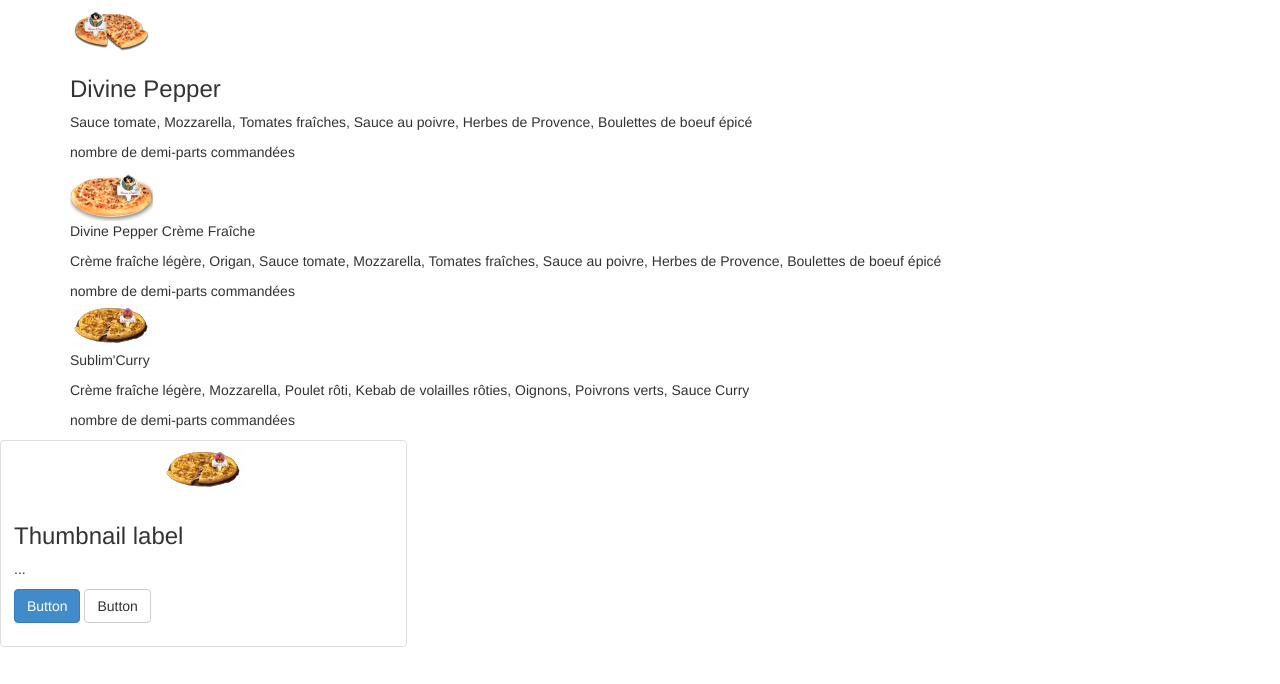
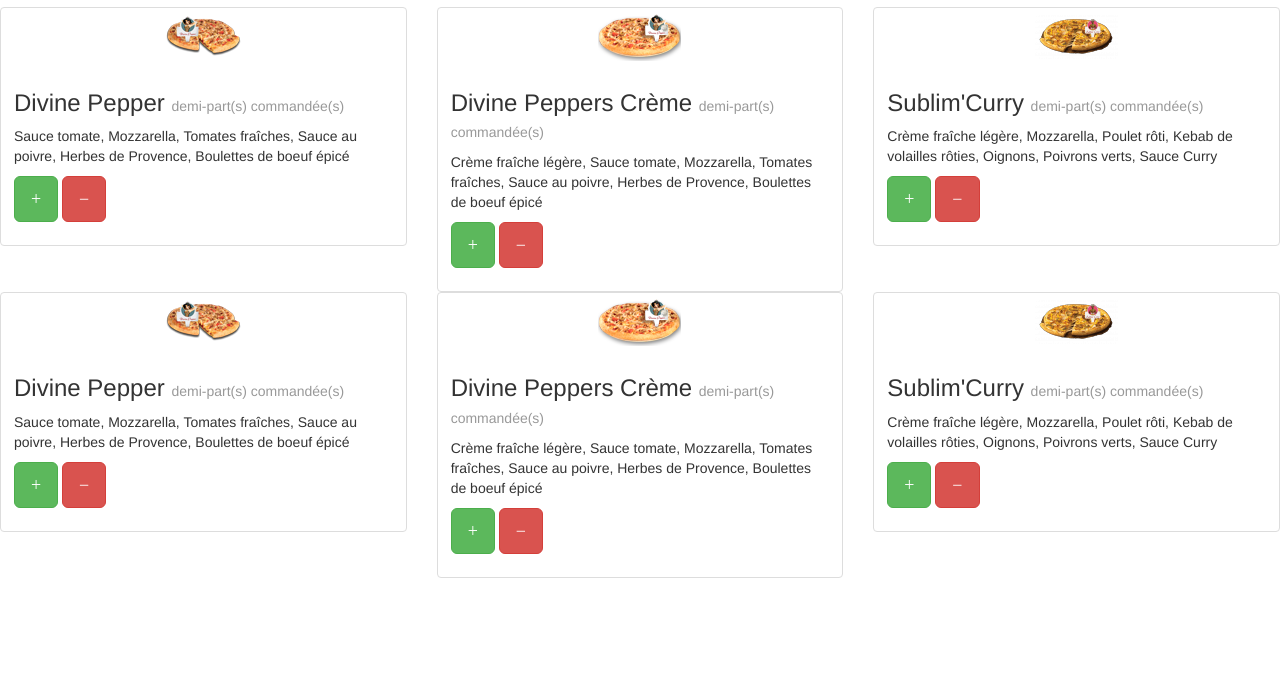
Before and after one commit to Eriatolc/pizza-commander, a website: page www/portal/index.html in a window 1280 px wide. Shown: the part 116-800 px from the top of the page. Drawn offline with Linux system fonts and the light colour scheme; files whose address does not match are found by name.

Commit message:
Enhance index.html and start the server-side

```diff
--- a/www/portal/index.html
+++ b/www/portal/index.html
@@ -34,40 +34,71 @@
 		<section>
 			<h2>Liste des pizzas</h2>
 
-			<article class="container">
-				<img src="./img/divine_peppers.png" alt="divine pepper image" /><h3>Divine Pepper</h3>
-				<div>
-					<p>Sauce tomate, Mozzarella, Tomates fraîches, Sauce au poivre, Herbes de Provence, Boulettes de boeuf épicé</p>
-				</div>
-				<div><p>nombre de demi-parts commandées</p></div>
-			</article>
+			<div class="row">
+  				<div class="col-sm-6 col-md-4">
+    				<div class="thumbnail">
+      					<img src="./img/divine_peppers.png" alt="divine pepper image" />
+      					<div class="caption">
+        					<h3>Divine Pepper <small> demi-part(s) commandée(s)</small></h3>
+        					<p>Sauce tomate, Mozzarella, Tomates fraîches, Sauce au poivre, Herbes de Provence, Boulettes de boeuf épicé</p>
+        					<p><a href="#" class="btn btn-success btn-lg" role="button"><span class="glyphicon glyphicon-plus"></span></a> <a href="#" class="btn btn-danger btn-lg" role="button"><span class="glyphicon glyphicon-minus"></span></a></p>
+      					</div>
+   					</div>
+  				</div>
 
-			<article class="container">
-				<div><img src="./img/divine_peppers_creme.png" alt="divine pepper crème image" /></div>
-				<div>
-					<p>Divine Pepper Crème Fraîche</p>
-					<p>Crème fraîche légère, Origan, Sauce tomate, Mozzarella, Tomates fraîches, Sauce au poivre, Herbes de Provence, Boulettes de boeuf épicé</p>
-				</div>
-				<div>nombre de demi-parts commandées</div>
-			</article>
+  				<div class="col-sm-6 col-md-4">
+    				<div class="thumbnail">
+      					<img src="./img/divine_peppers_creme.png" alt="divine peppers creme image" />
+      					<div class="caption">
+        					<h3>Divine Peppers Crème <small> demi-part(s) commandée(s)</small></h3>
+        					<p>Crème fraîche légère, Sauce tomate, Mozzarella, Tomates fraîches, Sauce au poivre, Herbes de Provence, Boulettes de boeuf épicé</p>
+        					<p><a href="#" class="btn btn-success btn-lg" role="button"><span class="glyphicon glyphicon-plus"></span></a> <a href="#" class="btn btn-danger btn-lg" role="button"><span class="glyphicon glyphicon-minus"></span></a></p>
+      					</div>
+   					</div>
+  				</div>
 
-			<article class="container">
-				<div><img src="./img/sublime_curry.png" alt="sublime curry image" /></div>
-				<div>
-					<p>Sublim'Curry</p>
-					<p>Crème fraîche légère, Mozzarella, Poulet rôti, Kebab de volailles rôties, Oignons, Poivrons verts, Sauce Curry</p>
-				</div>
-				<div><p>nombre de demi-parts commandées</p></div>
-			</article>
+  				<div class="col-sm-6 col-md-4">
+    				<div class="thumbnail">
+      					<img src="./img/sublime_curry.png" alt="sublime curry image" />
+      					<div class="caption">
+        					<h3>Sublim'Curry <small> demi-part(s) commandée(s)</small></h3>
+        					<p>Crème fraîche légère, Mozzarella, Poulet rôti, Kebab de volailles rôties, Oignons, Poivrons verts, Sauce Curry</p>
+        					<p><a href="#" class="btn btn-success btn-lg" role="button"><span class="glyphicon glyphicon-plus"></span></a> <a href="#" class="btn btn-danger btn-lg" role="button"><span class="glyphicon glyphicon-minus"></span></a></p>
+      					</div>
+   					</div>
+  				</div>
+			</div>
 
 			<div class="row">
   				<div class="col-sm-6 col-md-4">
     				<div class="thumbnail">
+      					<img src="./img/divine_peppers.png" alt="divine pepper image" />
+      					<div class="caption">
+        					<h3>Divine Pepper <small> demi-part(s) commandée(s)</small></h3>
+        					<p>Sauce tomate, Mozzarella, Tomates fraîches, Sauce au poivre, Herbes de Provence, Boulettes de boeuf épicé</p>
+        					<p><a href="#" class="btn btn-success btn-lg" role="button"><span class="glyphicon glyphicon-plus"></span></a> <a href="#" class="btn btn-danger btn-lg" role="button"><span class="glyphicon glyphicon-minus"></span></a></p>
+      					</div>
+   					</div>
+  				</div>
+
+  				<div class="col-sm-6 col-md-4">
+    				<div class="thumbnail">
+      					<img src="./img/divine_peppers_creme.png" alt="divine peppers creme image" />
+      					<div class="caption">
+        					<h3>Divine Peppers Crème <small> demi-part(s) commandée(s)</small></h3>
+        					<p>Crème fraîche légère, Sauce tomate, Mozzarella, Tomates fraîches, Sauce au poivre, Herbes de Provence, Boulettes de boeuf épicé</p>
+        					<p><a href="#" class="btn btn-success btn-lg" role="button"><span class="glyphicon glyphicon-plus"></span></a> <a href="#" class="btn btn-danger btn-lg" role="button"><span class="glyphicon glyphicon-minus"></span></a></p>
+      					</div>
+   					</div>
+  				</div>
+
+  				<div class="col-sm-6 col-md-4">
+    				<div class="thumbnail">
       					<img src="./img/sublime_curry.png" alt="sublime curry image" />
       					<div class="caption">
-        					<h3>Thumbnail label</h3>
-        					<p>...</p>
-        					<p><a href="#" class="btn btn-primary" role="button">Button</a> <a href="#" class="btn btn-default" role="button">Button</a></p>
+        					<h3>Sublim'Curry <small> demi-part(s) commandée(s)</small></h3>
+        					<p>Crème fraîche légère, Mozzarella, Poulet rôti, Kebab de volailles rôties, Oignons, Poivrons verts, Sauce Curry</p>
+        					<p><a href="#" class="btn btn-success btn-lg" role="button"><span class="glyphicon glyphicon-plus"></span></a> <a href="#" class="btn btn-danger btn-lg" role="button"><span class="glyphicon glyphicon-minus"></span></a></p>
       					</div>
    					</div>
   				</div>
```
Also changed, not shown: lib/pizza.js (added, +54 -0 lines).
